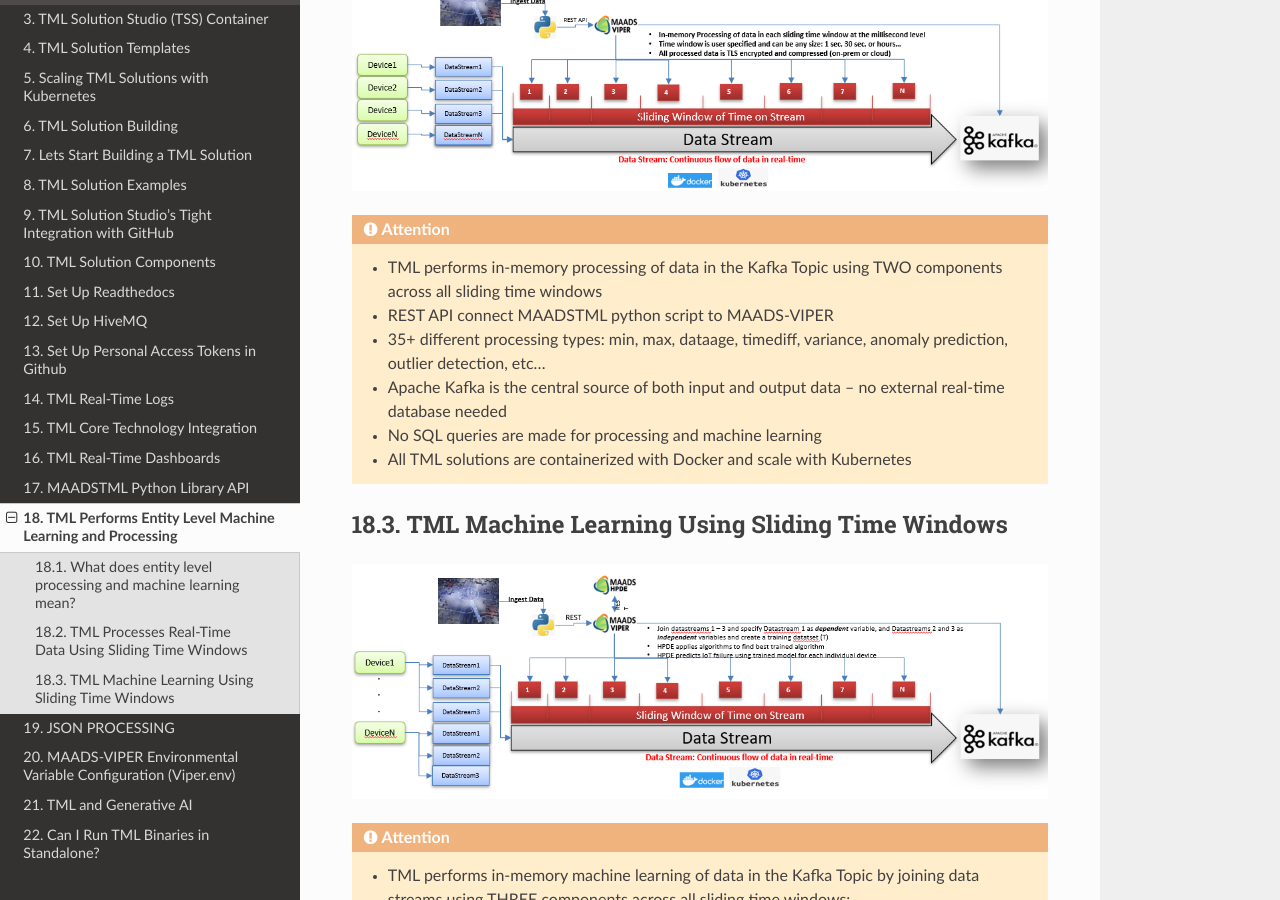
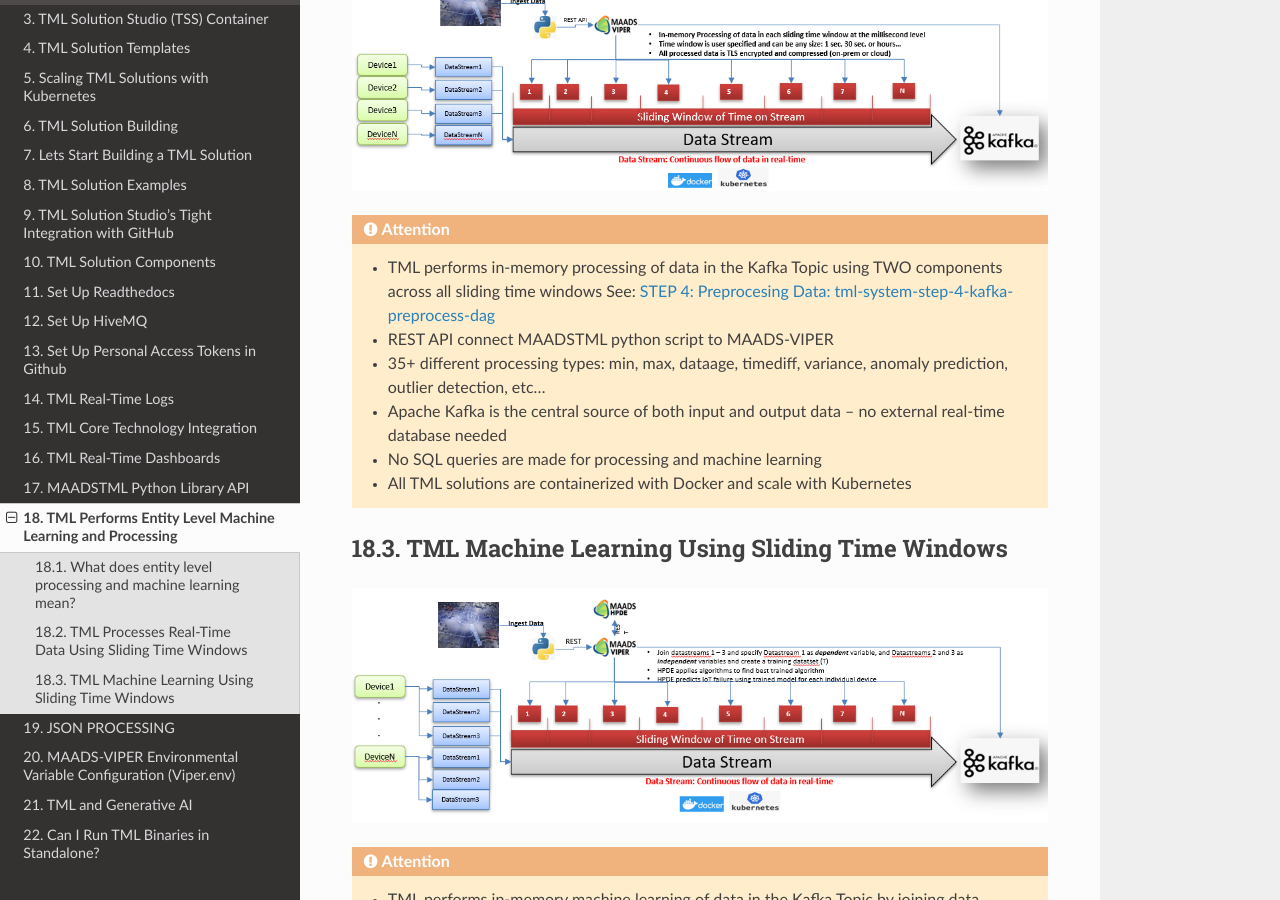
Before and after one commit to smaurice101/readthedocs, a Sphinx documentation site: the page built from docs/source/entity.rst, in a window 1280 px wide and 900 px high, scrolled down 1228 px. Built offline with Sphinx 7.4.7 and the Read the Docs theme 3.1.0, drawn with Linux system fonts in a browser that asks for light colours.

Commit message:
Update entity.rst

```diff
--- a/docs/source/entity.rst
+++ b/docs/source/entity.rst
@@ -27,6 +27,7 @@ TML Processes Real-Time Data Using Sliding Time Windows
 .. attention::
 
    * TML performs in-memory processing of data in the Kafka Topic using TWO components across all sliding time windows
+     See: :ref:`STEP 4: Preprocesing Data: tml-system-step-4-kafka-preprocess-dag`
    * REST API connect MAADSTML python script to MAADS-VIPER
    * 35+ different processing types: min, max, dataage, timediff, variance, anomaly prediction, outlier detection, etc…
    * Apache Kafka is the central source of both input and output data – no external real-time database needed
```
